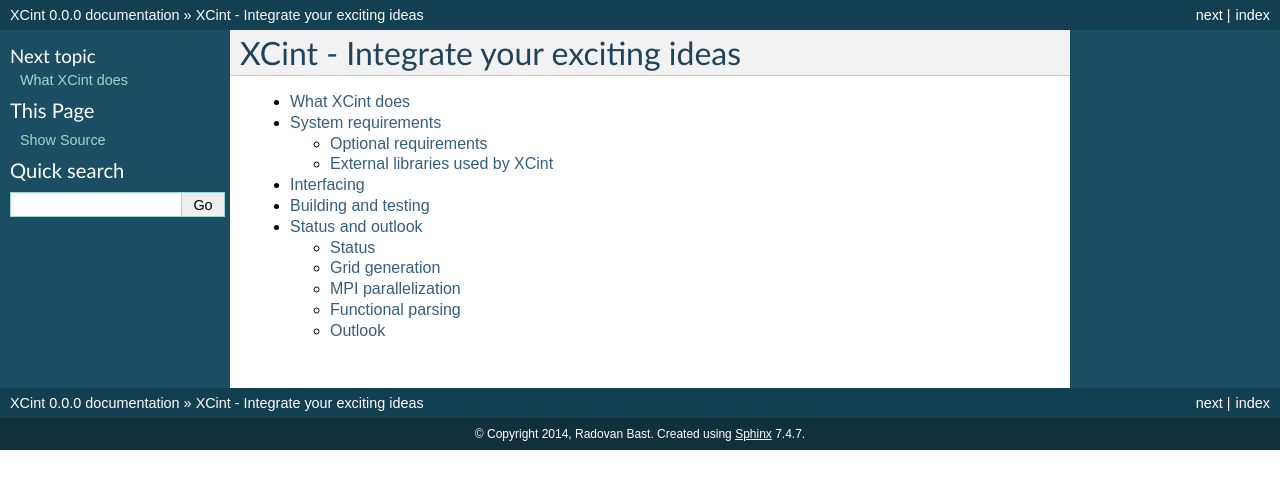
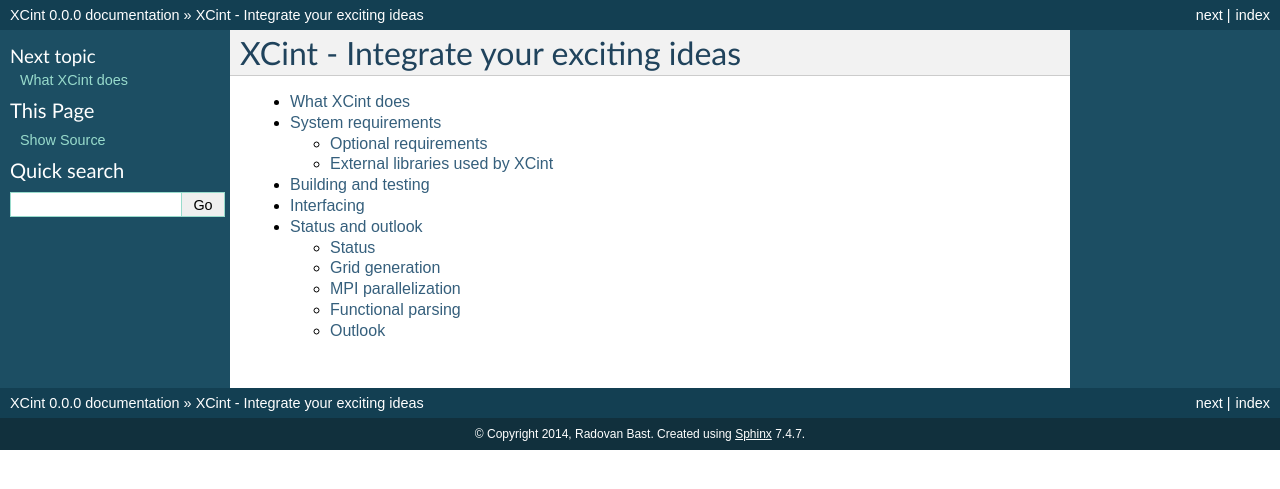
Before and after one commit to dftlibs/xcint, a Sphinx documentation site: the page built from doc/index.rst, in a window 1280 px wide. Shown: the top 489 px of the page. Built offline with Sphinx 7.4.7, drawn with Linux system fonts in a browser that asks for light colours.

Commit message:
reorder sections

```diff
--- a/doc/index.rst
+++ b/doc/index.rst
@@ -8,6 +8,6 @@
 
    purpose
    requirements
+   building
    interfacing
-   building
    status
```
